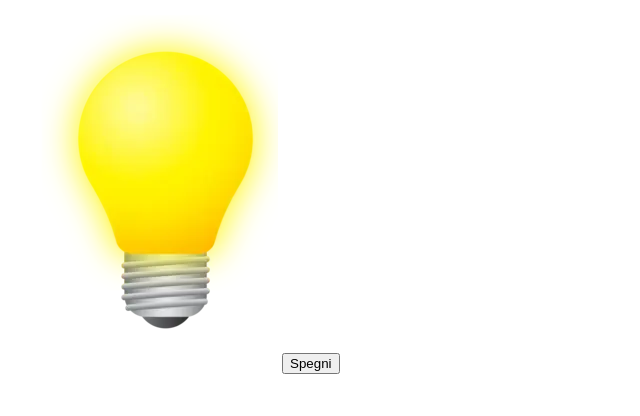
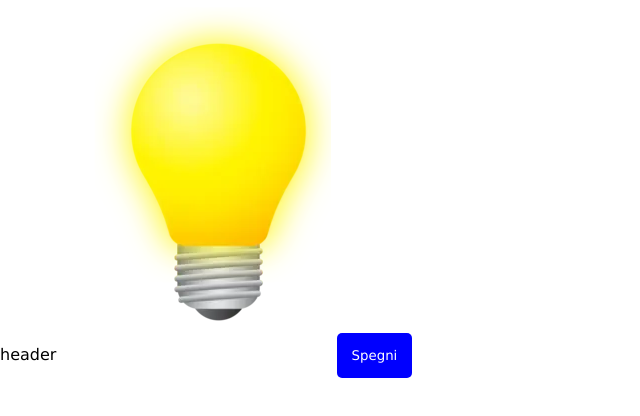
Before and after one commit to stefanozuffi/js-dom-1, a plain HTML site: page index.html in a window 1280 px wide. Both pictures are taken after a click on the button "Accendi". Shown: the whole page, without its empty margins (0-640 px from the left). Drawn offline with Linux system fonts and the light colour scheme.

Commit message:
some css and rewrote the js script with a single function

```diff
--- /dev/null
+++ b/css/style.css
@@ -0,0 +1,19 @@
+* {
+    margin: 0;
+    padding: 0;
+    box-sizing: border-box;
+    font-family: Verdana, Geneva, Tahoma, sans-serif;
+}
+
+
+
+
+
+button {
+    padding: 15px;
+    background-color: blue;
+    color: white;
+    border: 0;
+    border-radius: 5px;
+
+}
--- a/index.html
+++ b/index.html
@@ -3,9 +3,11 @@
 <head>
     <meta charset="UTF-8">
     <meta name="viewport" content="width=device-width, initial-scale=1.0">
+    <link rel="stylesheet" href="./css/style.css">
     <title>Document</title>
 </head>
 <body>
+    header
     <img id="lamp-off" src="./img/white_lamp.png" alt="Lampadina">
     <button> Accendi </button>
 
--- a/script.js
+++ b/script.js
@@ -2,25 +2,17 @@ const element = document.querySelector('img')
 const light_btn = document.querySelector('button')
 
 
-function switcher(object) {
-    if (object.src.includes('yellow_lamp.png')) {
-         object.src='./img/white_lamp.png'
+function switcher(lamp, btn) {
+    if (lamp.src.includes('yellow_lamp.png') && btn.innerHTML.includes('Spegni')) {
+         lamp.src='./img/white_lamp.png'
+         btn.innerHTML = 'Accendi'
     }
-    else if (object.src.includes('white_lamp.png')) {
-         object.src='./img/yellow_lamp.png'
-    }
-}
-
-function change_btn(btn) {
-    if (btn.innerHTML.includes('Accendi')) {
-        btn.innerHTML = 'Spegni'
-    }
-    else if (btn.innerHTML.includes('Spegni')) {
-        btn.innerHTML = 'Accendi'
+    else if (lamp.src.includes('white_lamp.png') && btn.innerHTML.includes('Accendi')) {
+         lamp.src='./img/yellow_lamp.png'
+         btn.innerHTML = 'Spegni'
     }
 }
 
 
 
-light_btn.addEventListener('click', () => switcher(element))
-light_btn.addEventListener('click', () => change_btn(light_btn))
+light_btn.addEventListener('click', () => switcher(element, light_btn))
```
Also changed, not shown: 1 other file.
